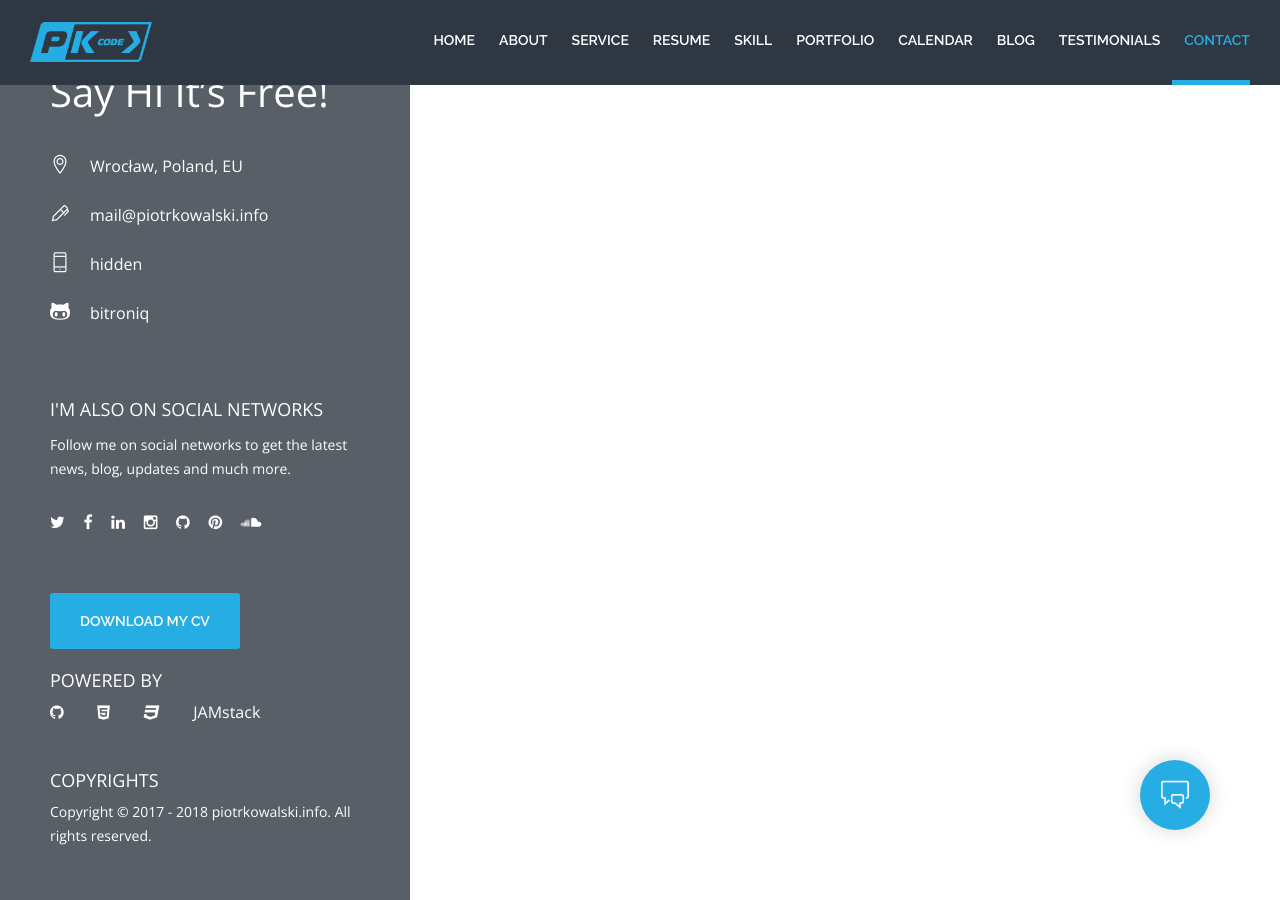
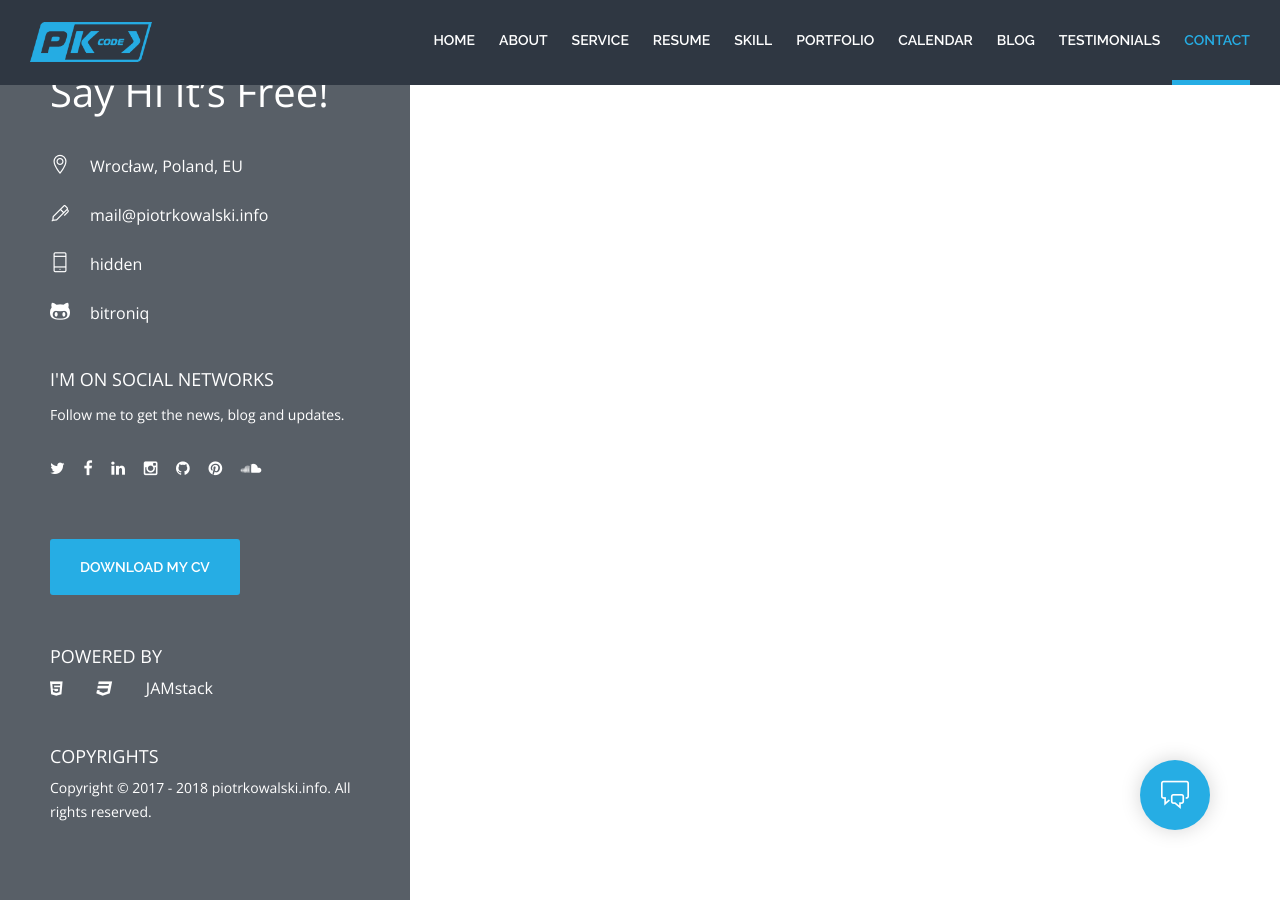
Before and after one commit to bitroniq/bitroniq.github.io, a Jekyll site: the page built from index.html, in a window 1280 px wide and 900 px high, scrolled down 8761 px. Built offline with Jekyll 4.4.1, drawn with Linux system fonts in a browser that asks for light colours; comment, search, counter and statistics services are not loaded.

```diff
--- a/_includes/common-contact.html
+++ b/_includes/common-contact.html
@@ -19,8 +19,8 @@
         </ul>
       </div>
       <div class="social">
-        <h4>I'm also on Social Networks</h4>
-        <p>Follow me on social networks to get the latest news, blog, updates and much more.</p>
+        <h4>I'm on Social Networks</h4>
+        <p>Follow me to get the news, blog and updates.</p>
         <ul>
           {% if author.keybase %}
             <li>
@@ -197,7 +197,6 @@
       <div class="powered">
         <h4>Powered by</h4>
         <ul>
-          <li><a href="https://github.com/bitroniq"><i class="fa fa-github"></i></a></li>
           <li><a href="https://w3c.github.io/html/"><i class="fa fa-html5"></i></a></li>
           <li><a href="https://www.w3.org/Style/CSS/"><i class="fa fa-css3"></i></a></li>
           <li><a href="https://jamstack.org/">JAMstack</i></a></li>
--- a/assets/css/main.css
+++ b/assets/css/main.css
@@ -460,13 +460,13 @@
 .contact .address ul li p { display: table-cell; padding-left: 20px; color: #fff; font-size: 16px; vertical-align: middle; }
 .contact .button-large { margin-top: 70px; }
 .contact .button-large a { font-size: 14px; padding: 20px 30px; }
-.contact .social { margin-top: 70px; display: block; }
+.contact .social { margin-top: 40px; display: block; }
 .contact .social ul li { display: inline-block; }
 .contact .social ul li a { display: block; color: #ffffff; font-size: 16px; padding-right: 30px; }
 .contact .social ul li a:hover { color: #07cb79; }
 .contact .social h4 { color: #fff; text-transform: uppercase; }
 .contact .social p { color: #fff; display: block; margin-bottom: 30px; }
-.contact .powered { margin-top: 40px; display: block; }
+.contact .powered { margin-top: 70px; display: block; }
 .contact .powered ul li { display: inline-block; }
 .contact .powered ul li a { display: block; color: #ffffff; font-size: 16px; padding-right: 30px; }
 .contact .powered ul li a:hover { color: #26ade4; }
```
